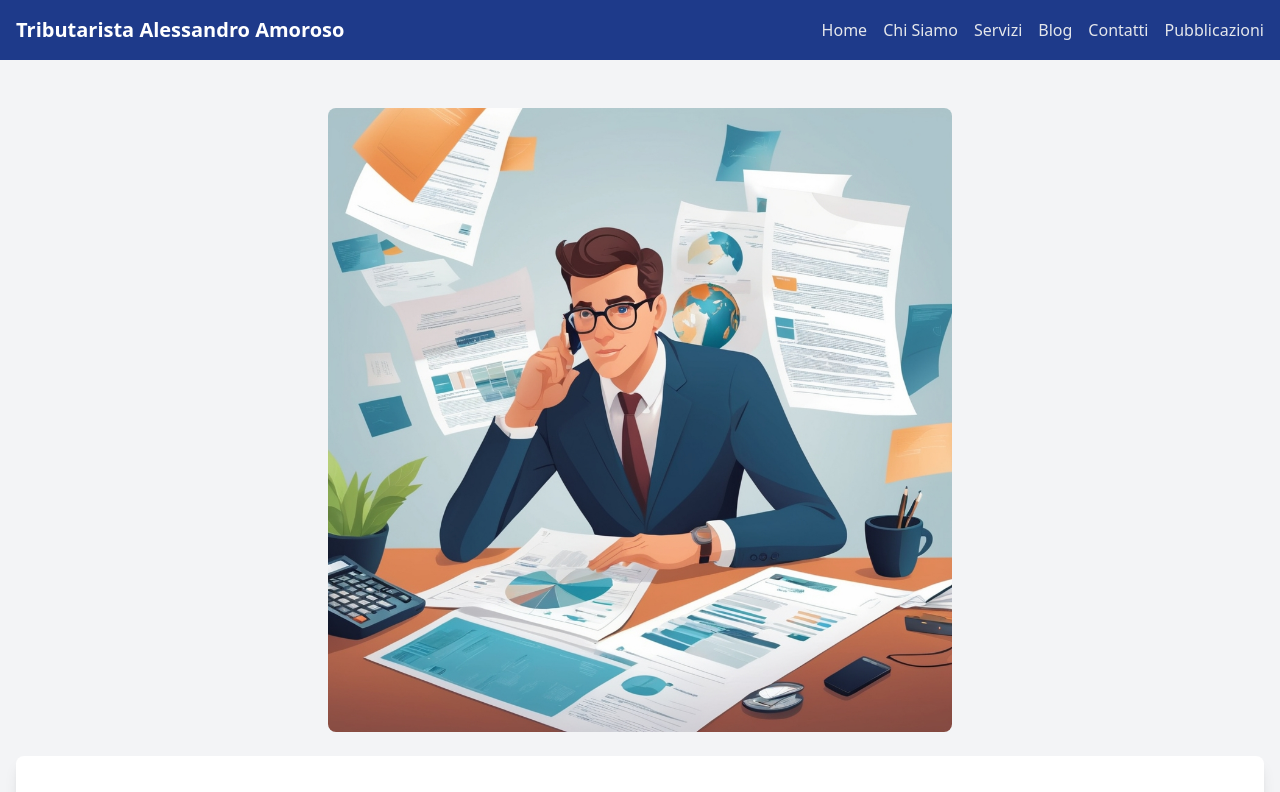
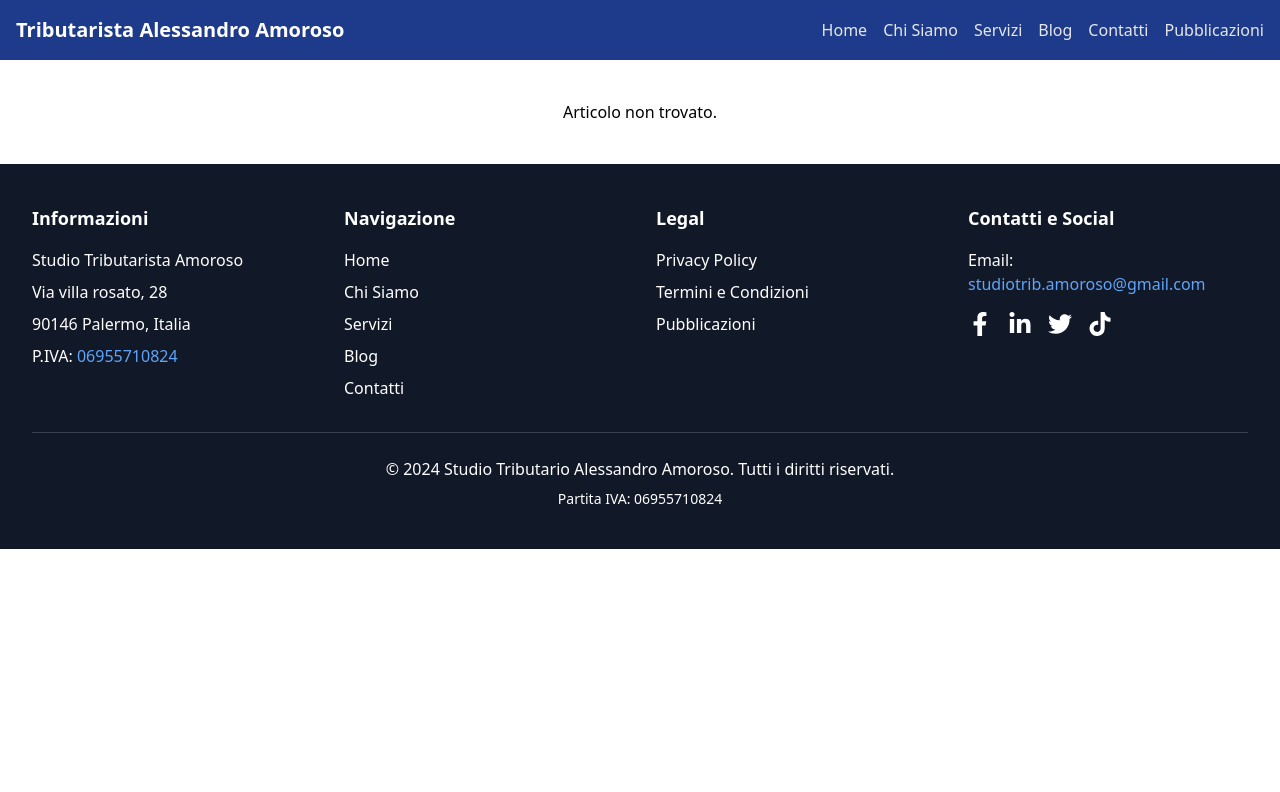
Before and after one commit to Andros924/studio-tributario-amoroso, a React (Vite) app: page /blog/1 in a window 1280 px wide. Shown: the top 792 px of the page. Built offline with nearby package versions, Linux system fonts and the light colour scheme.

Commit message:
modifiche blog

```diff
--- a/src/App.jsx
+++ b/src/App.jsx
@@ -22,9 +22,10 @@ function App() {
         <Route path="/chi-siamo" element={<ChiSiamo />} />
         <Route path="/servizi" element={<Servizi />} />
         <Route path="/blog/*" element={<Blog />} />
-        <Route path="/blog/:id" element={<DettaglioArticolo />} />
+        {/* Modifica: usa lo slug invece dell'id */}
+        <Route path="/blog/:slug" element={<DettaglioArticolo />} />
         <Route path="/contatti" element={<Contatti />} />
-        <Route path="/pubblicazioni" element={<Pubblicazioni />} />{" "}
+        <Route path="/pubblicazioni" element={<Pubblicazioni />} />
         <Route path="/privacy" element={<PrivacyPolicy />} />
         <Route path="/terms" element={<TermsConditions />} />
       </Routes>
--- a/src/components/BlogList.jsx
+++ b/src/components/BlogList.jsx
@@ -31,7 +31,7 @@ const BlogList = () => {
                   : post.excerpt}
               </p>
               <Link
-                to={`/blog/${post.id}`}
+                to={`/blog/${post.slug}`} // Link using slug
                 className="text-gray-700 hover:text-gray-400 font-semibold hover:underline"
               >
                 Leggi di più
@@ -39,9 +39,7 @@ const BlogList = () => {
             </div>
           ))
         ) : (
-          <p className="text-center text-gray-500">
-            Nessun articolo disponibile.
-          </p>
+          <p className="text-center text-gray-500">Nessun articolo disponibile.</p>
         )}
       </div>
     </div>
--- a/src/components/BlogPost.jsx
+++ b/src/components/BlogPost.jsx
@@ -3,8 +3,8 @@ import { useParams } from "react-router-dom";
 import { articoliEvidenza } from "./Data";
 
 const BlogPost = () => {
-  const { id } = useParams();
-  const post = articoliEvidenza.find((article) => article.id === parseInt(id));
+  const { slug } = useParams(); // Get the slug from URL
+  const post = articoliEvidenza.find((article) => article.slug === slug); // Find by slug
 
   if (!post) {
     return (
--- a/src/components/Data.jsx
+++ b/src/components/Data.jsx
@@ -8,6 +8,7 @@ export const articoliEvidenza = [
     id: 1,
     titolo:
       "Ravvedimento speciale: un'opportunità per i contribuenti ISA che aderiscono al Concordato Preventivo Biennale?",
+      slug: "ravvedimento-speciale-opportunita-contribuenti-isa-speciale",
     autore: "Alessandro Amoroso",
     data: "4 ottobre 2024",
     excerpt:
@@ -58,6 +59,7 @@ export const articoliEvidenza = [
   {
     id: 2,
     titolo: "Nuova scadenza per i contributi dei collaboratori familiari",
+    slug: "nuova-scadenza-per-i-contributi-dei-collaboratori-familiari",
     autore: "Alessandro Amoroso",
     data: "4 ottobre 2024",
     excerpt:
@@ -119,6 +121,7 @@ export const articoliEvidenza = [
     id: 4,
     titolo:
       "Modello Redditi 2024: Quadro RH e la gestione dei redditi di partecipazione",
+      slug: "modello-redditi-2024-quadro-rh",
     autore: "Alessandro Amoroso",
     data: "11 ottobre 2024",
     excerpt:
@@ -169,6 +172,7 @@ export const articoliEvidenza = [
   {
   id: 3,
     titolo: "Bonus investimenti nel Mezzogiorno: Guida alla Dichiarazione 2024",
+    slug: "bonus-investimenti-nel-mezzogiorno",
     autore: "Alessandro Amoroso",
     data: "7 ottobre 2024",
     excerpt:
--- a/src/pages/Blog.jsx
+++ b/src/pages/Blog.jsx
@@ -19,9 +19,9 @@ const Blog = () => {
           {/* Lista di articoli */}
           <Route path="/" element={<BlogList />} />
 
-          {/* Singolo post del blog */}
+          {/* Singolo post del blog con lo slug */}
           <Route
-            path="/:id"
+            path="/:slug"
             element={
               <div className="bg-white p-6 sm:p-8 rounded-lg shadow-md">
                 <BlogPost />
--- a/src/pages/DettaglioArticolo.jsx
+++ b/src/pages/DettaglioArticolo.jsx
@@ -1,12 +1,12 @@
 import React from "react";
 import { useParams } from "react-router-dom";
 import { CalendarIcon, UserIcon, ClockIcon } from "lucide-react";
-import { articoliEvidenza } from "../components/Data";
+import { articoliEvidenza } from "../components/Data"; // Importa i dati degli articoli
 
 const DettaglioArticolo = () => {
-  const { id } = useParams();
+  const { slug } = useParams(); // Usa lo slug come parametro
   const articolo = articoliEvidenza.find(
-    (article) => article.id === parseInt(id)
+    (article) => article.slug === slug // Cerca l'articolo usando lo slug
   );
 
   if (!articolo) {
@@ -22,7 +22,7 @@ const DettaglioArticolo = () => {
             <img
               src={articolo.immagine}
               alt={articolo.titolo}
-              className="w-1/2 h-auto mx-auto rounded-lg" /* Immagine responsiva ridotta */
+              className="w-1/2 h-auto mx-auto rounded-lg"
             />
           </div>
         )}
--- a/src/pages/Home.jsx
+++ b/src/pages/Home.jsx
@@ -42,12 +42,10 @@ const Home = () => {
 
   const handleAcceptCookies = () => {
     setShowCookieBanner(false);
-    // Puoi anche salvare questa scelta in localStorage per ricordare l'utente
   };
 
   const handleRejectCookies = () => {
     setShowCookieBanner(false);
-    // Gestisci l'eventuale rifiuto dei cookie
   };
 
   const servizi = [
@@ -210,7 +208,7 @@ const Home = () => {
                 </h3>
                 <p className="text-gray-600 mb-4">{articolo.excerpt}</p>
                 <Link
-                  to={`/blog/${articolo.id}`}
+                  to={`/blog/${articolo.slug}`} // Usa lo slug invece dell'id
                   className="text-blue-500 font-semibold hover:underline flex items-center"
                 >
                   Leggi di più <ArrowRightIcon className="w-4 h-4 ml-2" />
```
